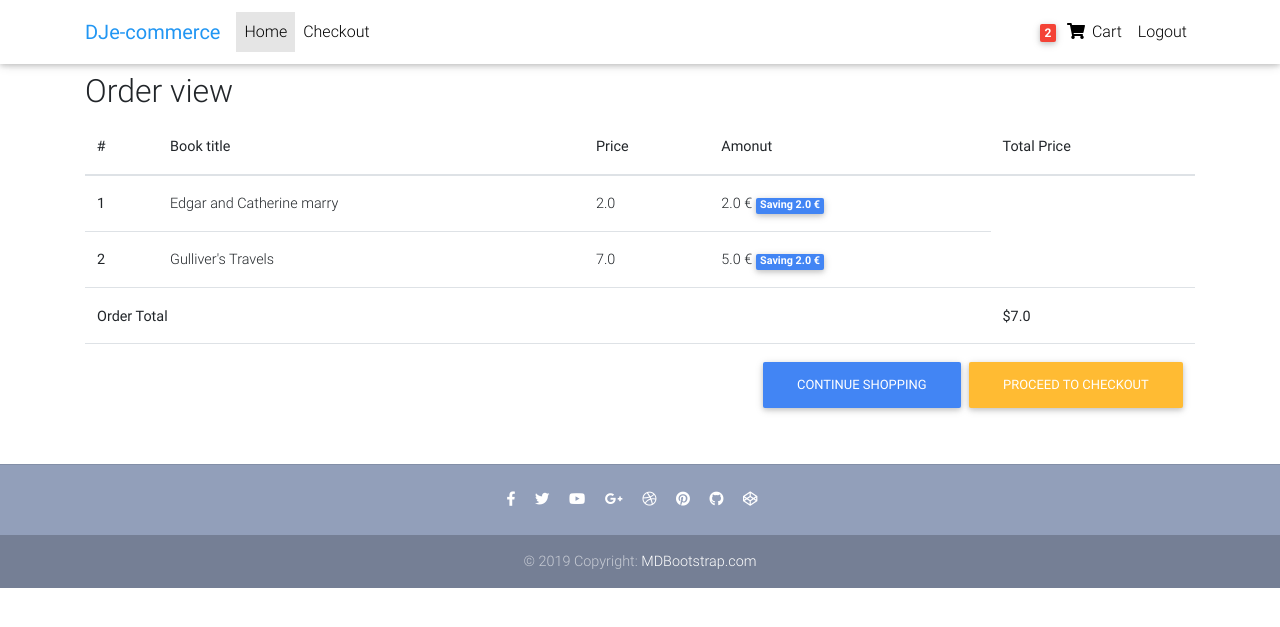
After one commit to Rahmenordnung/ink_dreams, a Django app: page /order_final_view/ in a window 1280 px wide. The commit adds this page. Shown: the top 627 px of the page. Run offline with Django 3.2, Linux system fonts and the light colour scheme; a user stored in the database is signed in; data comes from the database, SQL or seed files in the repository; both versions use the stored data as it was after the commit; some libraries are stand-ins or nearby versions.

Commit message:
add shopping cart view

```diff
--- a/book/models.py
+++ b/book/models.py
@@ -61,9 +61,22 @@ class OrderItem(models.Model):
     item = models.ForeignKey(Book, on_delete=models.CASCADE)
     quantity = models.IntegerField(default=1)
 
-
     def __str__(self):
         return f"{self.quantity} of {self.item.title}"
+
+    def get_total_item_price(self):
+        return self.quantity * self.item.price
+
+    def get_total_discount_item_price(self):
+        return self.quantity * self.item.discount_price
+
+    def get_amount_saved(self):
+        return self.get_total_item_price() - self.get_total_discount_item_price()
+
+    def get_final_price(self):
+        if self.item.discount_price:
+            return self.get_total_discount_item_price()
+        return self.get_total_item_price()
 
 
 class Order(models.Model):
@@ -76,3 +89,9 @@ class Order(models.Model):
 
     def __str__(self):
         return self.user.username
+
+    def get_total(self):
+        total = 0
+        for order_item in self.items.all():
+            total += order_item.get_final_price()
+        return total
--- a/book/urls.py
+++ b/book/urls.py
@@ -5,7 +5,9 @@ from .views import (
     checkout,
     HomeView,
     add_book_to_cart,
-    remove_book_from_cart
+    remove_book_from_cart,
+    remove_one_book_from_cart,
+    OrderFinalView
 )
 
 app_name = 'book'
@@ -13,7 +15,9 @@ app_name = 'book'
 urlpatterns = [
     path('',HomeView.as_view(), name='home'),
     path('checkout/', checkout, name='checkout'),
+    path('order_final_view/', OrderFinalView.as_view(), name='order_final_view'),
     path('book_detail/<slug>/', BookDetailView.as_view(), name='book_detail'),
     path('add_book_to_cart/<slug>/', add_book_to_cart, name='add_book_to_cart'),
-    path('remove_book_from_cart/<slug>/', remove_book_from_cart, name='remove_book_from_cart')
+    path('remove_book_from_cart/<slug>/', remove_book_from_cart, name='remove_book_from_cart'),
+    path('remove_one_book_from_cart/<slug>/', remove_one_book_from_cart, name='remove_one_book_from_cart')
 ]
--- a/book/views.py
+++ b/book/views.py
@@ -1,6 +1,9 @@
 from django.contrib import messages
+from django.core.exceptions import ObjectDoesNotExist
+from django.contrib.auth.decorators import login_required
+from django.contrib.auth.mixins import LoginRequiredMixin
 from django.shortcuts import render, get_object_or_404, redirect
-from django.views.generic import ListView, DetailView
+from django.views.generic import ListView, DetailView, View
 from .models import Book, OrderItem, Order
 from django.utils import timezone
 
@@ -20,10 +23,24 @@ class HomeView(ListView):
     paginate_by = 10
     template_name = "home.html"
 
+class OrderFinalView(LoginRequiredMixin, View):
+    def get(self, *args, **kwargs):
+        try:
+            order = Order.objects.get(user=self.request.user, ordered=False)
+            context = {
+                'object': order
+            }
+            return render(self.request, 'order_final_view.html', context)
+        except ObjectDoesNotExist:
+            messages.error(self.request, "You do not have an active order")
+            return redirect("/")
+
+
 class BookDetailView(DetailView):
     model = Book
     template_name = "book_detail.html"
 
+@login_required
 def add_book_to_cart(request, slug):
     item = get_object_or_404(Book, slug=slug)
     order_item, created = OrderItem.objects.get_or_create(
@@ -51,7 +68,7 @@ def add_book_to_cart(request, slug):
         messages.info(request, "This item was added to your cart.")
     return redirect("book:book_detail", slug=slug)
 
-
+@login_required
 def remove_book_from_cart(request, slug):
     item = get_object_or_404(Book, slug=slug)
     order_qs = Order.objects.filter(
@@ -76,3 +93,30 @@ def remove_book_from_cart(request, slug):
     else:
         messages.info(request, "You do not have an active order")
         return redirect("book:book_detail", slug=slug)
+
+@login_required
+def remove_one_book_from_cart(request, slug):
+    item = get_object_or_404(Book, slug=slug)
+    order_qs = Order.objects.filter(
+        user=request.user,
+        ordered=False
+    )
+    if order_qs.exists():
+        order = order_qs[0]
+        # check if the order item is in the order
+        if order.items.filter(item__slug=item.slug).exists():
+            order_item = OrderItem.objects.filter(
+                item=item,
+                user=request.user,
+                ordered=False
+            )[0]
+            order_item.quantity -= 1
+            order_item.save()
+            messages.info(request, "One book have been added to your trolley")
+            return redirect("book:order_final_view", slug=slug)
+        else:
+            messages.info(request, "This item was not in your cart")
+            return redirect("book:book_detail", slug=slug)
+    else:
+        messages.info(request, "You do not have an active order")
+        return redirect("book:book_detail", slug=slug)
--- a/templates/navbar.html
+++ b/templates/navbar.html
@@ -34,7 +34,7 @@
         <ul class="navbar-nav nav-flex-icons">
           {% if request.user.is_authenticated %}
           <li class="nav-item">
-            <a href="" class="nav-link waves-effect">
+            <a href="{% url 'book:order_final_view' %}" class="nav-link waves-effect">
               <span class="badge red z-depth-1 mr-1"> {{request.user|tolley_item_count }}  </span>
               <i class="fas fa-shopping-cart"></i>
               <span class="clearfix d-none d-sm-inline-block"> Cart </span>
--- /dev/null
+++ b/templates/order_final_view.html
@@ -0,0 +1,65 @@
+{% extends "base.html" %}
+{% load static %}
+
+{% block content %}
+ <main>
+    <div class="container">
+
+  <div class="table-responsive text-nowrap">
+    <h2> Order view </h2>
+      <table class="table">
+        <thead>
+          <tr>
+            <th scope="col">#</th>
+            <th scope="col">Book title</th>
+            <th scope="col">Price</th>
+            <th scope="col">Amonut</th>
+            <th scope="col">Total Price</th>
+
+          </tr>
+        </thead>
+        <tbody>
+        {% for order_item in object.items.all %}
+          <tr>
+            <th scope="row">{{ forloop.counter }}</th>
+            <td>{{ order_item.item.title}}</td>
+            <td>{{ order_item.item.price}}</td>
+            {% comment %} <td>
+                <a href="{% url 'book:remove-single-item-from-cart' order_item.item.slug %}"><i class="fas fa-minus mr-2"></i></a>
+                {{ order_item.quantity }}
+                <a href="{% url 'book:add-to-cart' order_item.item.slug %}"><i class="fas fa-plus ml-2"></i></a>
+            </td> {% endcomment %}
+            <td>
+            {% if order_item.item.discount_price %}
+              {{ order_item.get_total_discount_item_price }} €
+              <span class="badge badge-primary">Saving {{ order_item.get_amount_saved }} €</span>
+            {% else %}
+              {{ order_item.get_total_item_price }} €
+            {% endif %}
+            </td>
+          </tr>
+          {% empty %}
+        <tr>
+            <td colspan='5'>Your cart is empty</td>
+        </tr>
+        {% endfor %}
+        {% if object.get_total %}
+        <tr>
+            <td colspan="4"><b>Order Total</b></td>
+            <td><b>${{ object.get_total }}</b></td>
+        </tr>
+        <tr>
+            <td colspan="5">
+            <a class='btn btn-warning float-right ml-2' href='/checkout/'>Proceed to checkout</a>
+            <a class='btn btn-primary float-right' href='/'>Continue shopping</a>
+            </td>
+        </tr>
+        {% endif %}
+        </tbody>
+      </table>
+
+    </div>
+  </div>
+</main>
+
+{% endblock content %}
```
Also changed, not shown: db.sqlite3.
